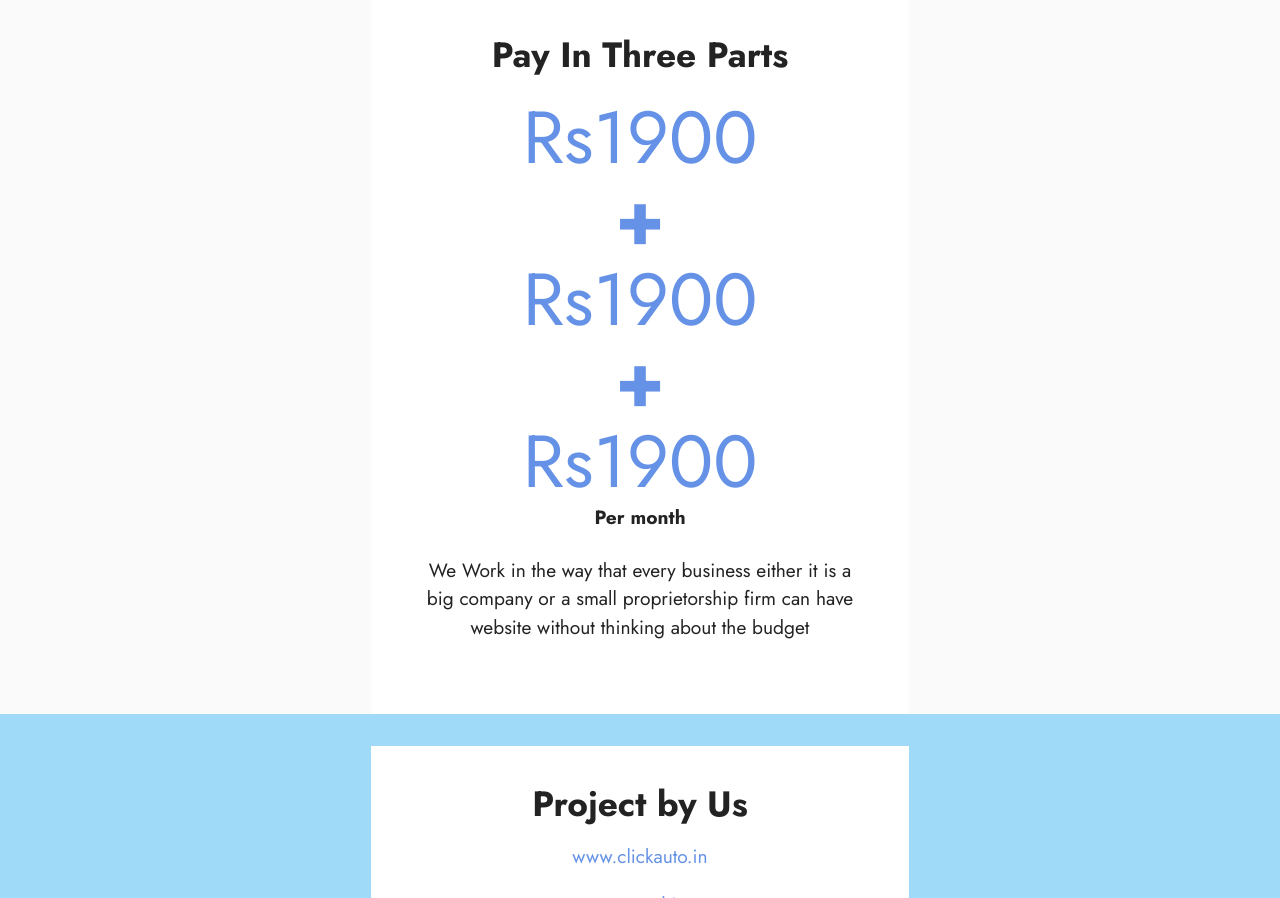
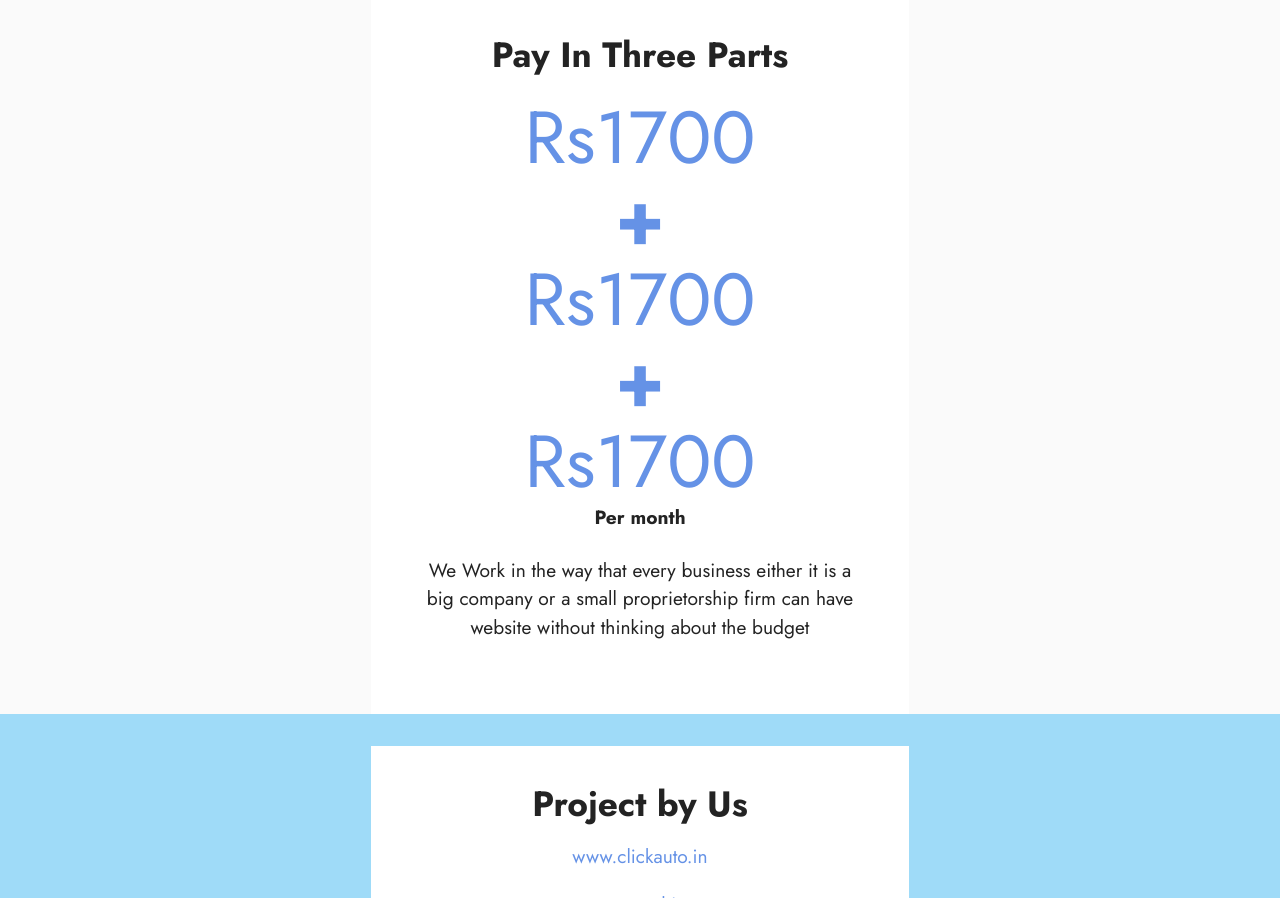
Before and after one commit to Togautam/webence, a plain HTML site: page index.html in a window 1280 px wide. Shown: the part 4961-5859 px from the top of the page. Drawn offline with Linux system fonts and the light colour scheme; files whose address does not match are found by name.

Commit message:
Update index.html

```diff
--- a/index.html
+++ b/index.html
@@ -302,7 +302,7 @@
                     <div class="plan-header">
                         <h6 class="plan-title mbr-fonts-style mb-3 display-5"><strong>Pay In Three Parts</strong></h6>
                         <div class="plan-price">
-                            <p class="price mbr-fonts-style m-0 display-1">Rs1900<br><strong>+</strong><br>Rs1900<br><strong>+</strong><br>Rs1900</p>
+                            <p class="price mbr-fonts-style m-0 display-1">Rs1700<br><strong>+</strong><br>Rs1700<br><strong>+</strong><br>Rs1700</p>
                             <p class="price-term mbr-fonts-style mb-3 display-7"><strong>Per month</strong>
                             </p>
                         </div>
```
